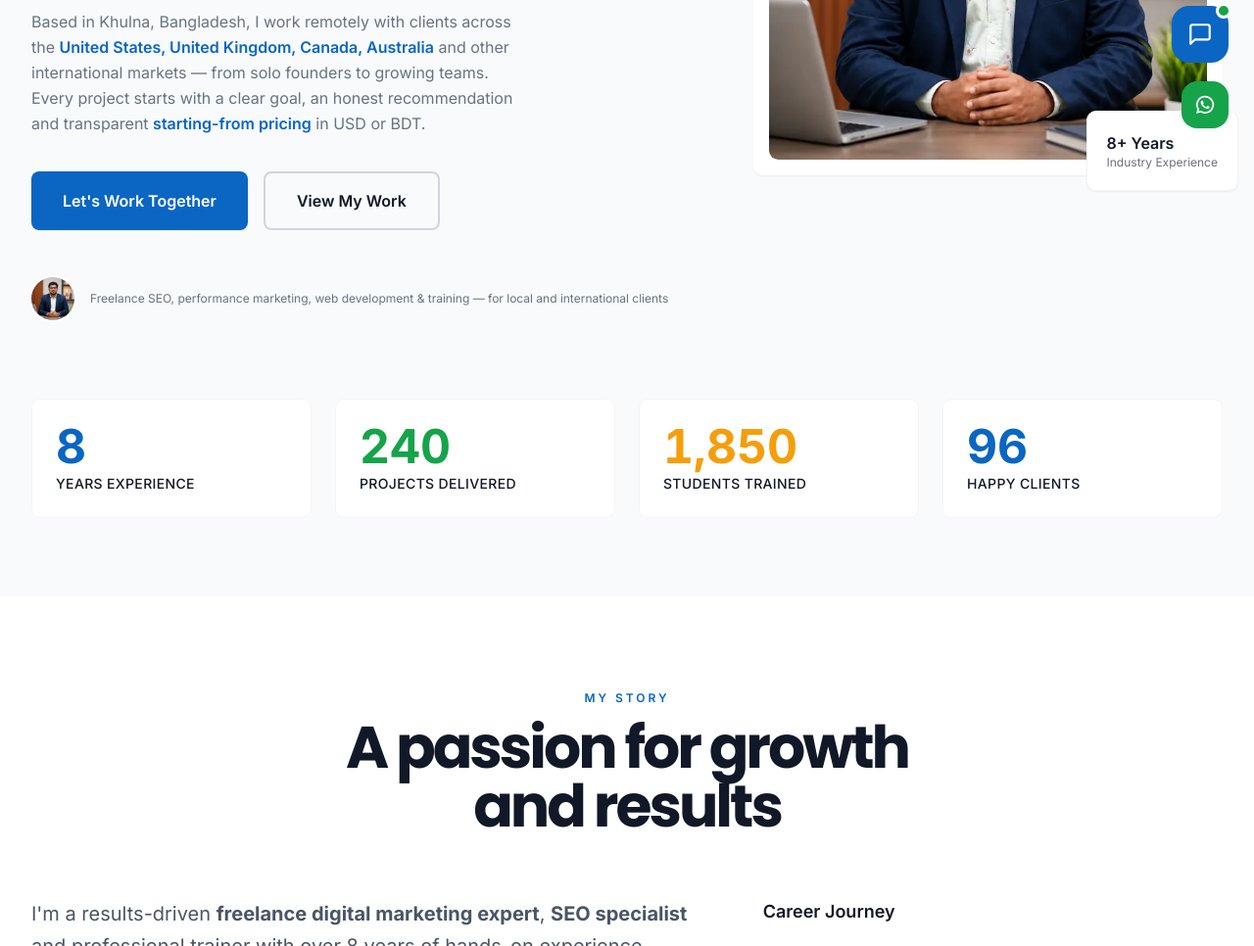
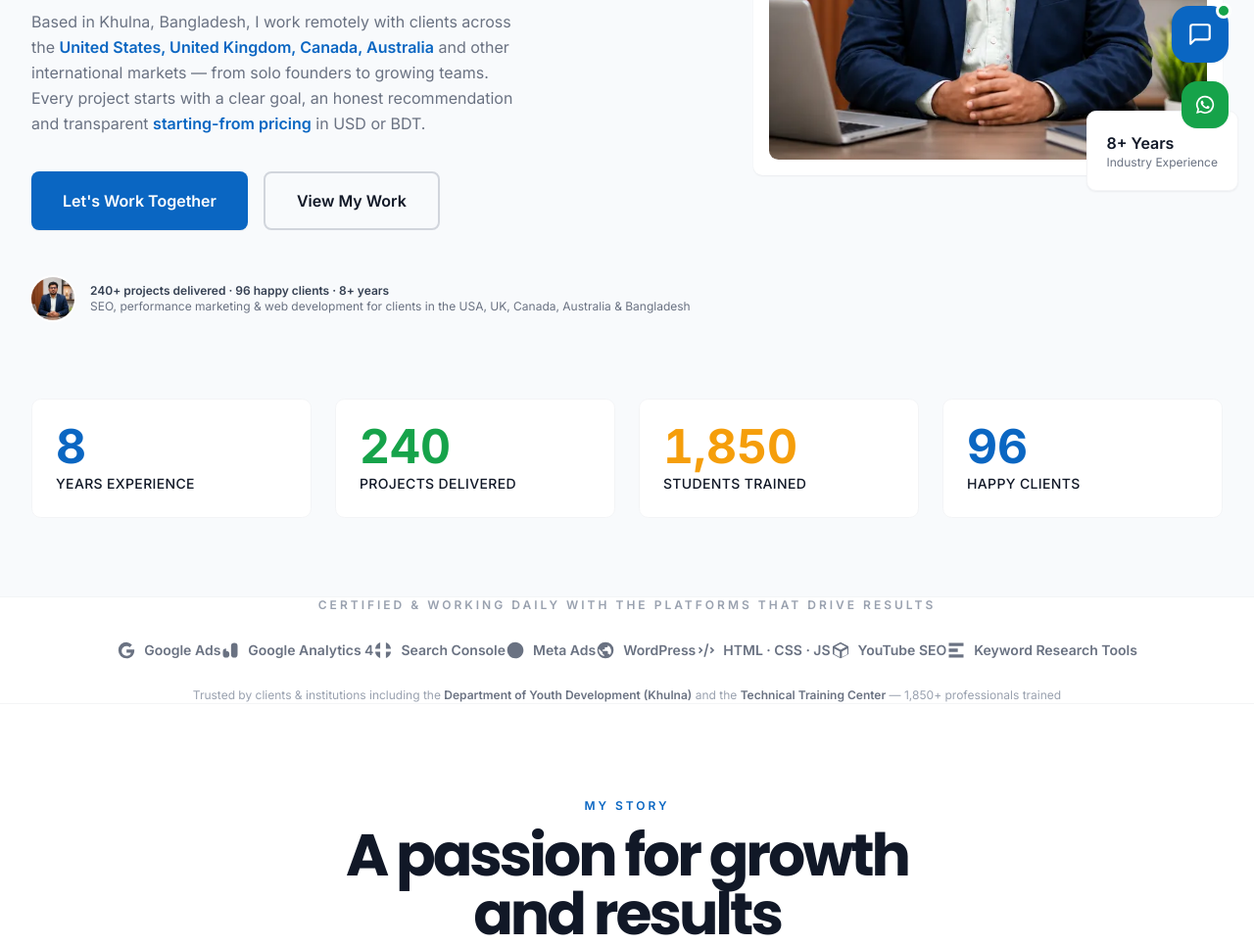
Before and after one commit to Prosengitkundu/prosengit-digital-marketing-portfolio, a plain HTML site: page index.html in a window 1280 px wide. Shown: the part 586-1552 px from the top of the page at 98% size. Drawn offline with Linux system fonts and the light colour scheme.

Commit message:
Boost homepage conversion: benefit-led hero, proof-point trust bar, tools/platforms trust strip, aggregate rating on testimonials, head cleanup
Co-authored-by: arena-agent <297053741+arena-agent@users.noreply.github.com>

```diff
--- a/index.html
+++ b/index.html
@@ -36,10 +36,6 @@
     <link rel="icon" type="image/svg+xml" href="/favicon.svg">
     <link rel="icon" type="image/png" sizes="32x32" href="/favicon-32.png">
     <link rel="apple-touch-icon" href="/apple-touch-icon.png">
-
-    <!-- Open Graph / Facebook -->
-
-    <!-- Twitter Card -->
 
     <!-- Schema.org JSON-LD -->
     <script type="application/ld+json">
@@ -151,7 +147,7 @@
                     </div>
 
                     <p class="max-w-lg text-xl text-gray-600 dark:text-gray-300 mb-5 leading-relaxed">
-                        I'm a freelance <strong>digital marketing expert</strong> and <strong>SEO specialist</strong> helping businesses grow with search optimization, Google &amp; Meta Ads, B2B lead generation and custom-coded websites.
+                        I help businesses <strong>get found on Google and turn clicks into customers</strong> — with international SEO, Google &amp; Meta Ads and fast, hand-coded websites working as one connected growth system.
                     </p>
                     <p class="max-w-lg text-base text-gray-500 dark:text-gray-400 mb-9 leading-relaxed">
                         Based in Khulna, Bangladesh, I work remotely with clients across the <a href="services.html" class="text-[#0A66C2] font-semibold">United States, United Kingdom, Canada, Australia</a> and other international markets — from solo founders to growing teams. Every project starts with a clear goal, an honest recommendation and transparent <a href="pricing.html" class="text-[#0A66C2] font-semibold">starting-from pricing</a> in USD or BDT.
@@ -173,7 +169,7 @@
                         <div class="w-11 h-11 rounded-full ring-2 ring-white overflow-hidden bg-gray-100">
                             <img src="assets/images/prosengit-kundu-professional-128.webp" onerror="this.onerror=null;this.src='https://images.pexels.com/photos/8217724/pexels-photo-8217724.jpeg?auto=compress&amp;cs=tinysrgb&amp;fit=crop&amp;w=96&amp;h=96';" alt="Prosengit Kundu — freelance SEO specialist and digital marketing expert" class="w-full h-full object-cover" width="96" height="96" loading="lazy" decoding="async">
                         </div>
-                        <div class="text-xs text-gray-500">Freelance SEO, performance marketing, web development &amp; training — for local and international clients</div>
+                        <div class="text-xs text-gray-500"><span class="font-semibold text-gray-700 dark:text-gray-300">240+ projects delivered · 96 happy clients · 8+ years</span><br>SEO, performance marketing &amp; web development for clients in the USA, UK, Canada, Australia &amp; Bangladesh</div>
                     </div>
                 </div>
 
@@ -227,6 +223,24 @@
                     <div class="text-sm font-medium mt-1 tracking-wide">HAPPY CLIENTS</div>
                 </div>
             </div>
+        </div>
+    </section>
+
+    <!-- TRUST STRIP: platforms & tools -->
+    <section aria-label="Platforms and tools I work with daily" class="bg-white dark:bg-gray-900 border-y border-gray-100 dark:border-gray-800">
+        <div class="max-w-screen-2xl mx-auto px-8 py-10">
+            <div class="text-center text-xs uppercase tracking-[3px] font-semibold text-gray-400 mb-7">Certified &amp; working daily with the platforms that drive results</div>
+            <div class="flex flex-wrap justify-center items-center gap-x-10 gap-y-5 text-gray-500 dark:text-gray-400">
+                <span class="inline-flex items-center gap-2 font-semibold text-sm"><svg class="w-5 h-5" viewBox="0 0 24 24" fill="currentColor" aria-hidden="true"><path d="M21.6 11.2h-9.4v3.7h5.4c-.5 2.5-2.6 3.9-5.4 3.9a6 6 0 1 1 0-12c1.5 0 2.9.6 3.9 1.5l2.8-2.8A9.9 9.9 0 0 0 12.2 2a10 10 0 1 0 0 20c5 0 9.6-3.6 9.6-10 0-.3 0-.5-.2-.8z"/></svg>Google Ads</span>
+                <span class="inline-flex items-center gap-2 font-semibold text-sm"><svg class="w-5 h-5" viewBox="0 0 24 24" fill="currentColor" aria-hidden="true"><path d="M17 3a4 4 0 0 0-4 4v10a4 4 0 1 0 8 0V7a4 4 0 0 0-4-4zM7 10a4 4 0 0 0-4 4v3a4 4 0 1 0 4-4z"/></svg>Google Analytics 4</span>
+                <span class="inline-flex items-center gap-2 font-semibold text-sm"><svg class="w-5 h-5" viewBox="0 0 24 24" fill="currentColor" aria-hidden="true"><path d="M15.5 2.3a10 10 0 0 1 6.2 7.9h-6.2zM8.5 2.3v7.9H2.3a10 10 0 0 1 6.2-7.9zM2.3 13.8h6.2v7.9a10 10 0 0 1-6.2-7.9zm13.2 7.9v-7.9h6.2a10 10 0 0 1-6.2 7.9z"/></svg>Search Console</span>
+                <span class="inline-flex items-center gap-2 font-semibold text-sm"><svg class="w-5 h-5" viewBox="0 0 24 24" fill="currentColor" aria-hidden="true"><path d="M12 2a10 10 0 1 0 0 20c5.5 0 10-4.5 10-10S17.5 2 12 2zm4.8 7.2c-.7-.5-1.6-.8-2.4-.7-1.3.1-2.3 1-3.1 2.2-.7-1-1.4-1.9-2.4-2.1a3.2 3.2 0 0 0-3.7 2.6 3.3 3.3 0 0 0 2.6 3.8c1.3.2 2.4-.6 3.4-1.9l.4-.6.4.6c.9 1.2 1.9 2 3.1 2 .3 0 .5 0 .8-.1a3.2 3.2 0 0 0 2.2-4 3 3 0 0 0-1.3-1.8z"/></svg>Meta Ads</span>
+                <span class="inline-flex items-center gap-2 font-semibold text-sm"><svg class="w-5 h-5" viewBox="0 0 24 24" fill="currentColor" aria-hidden="true"><path d="M12 2a10 10 0 1 0 0 20 10 10 0 0 0 0-20zM3.8 12c0-.6.1-1.3.2-1.9l4.5 4.5v.9c0 1 .8 1.9 1.9 1.9v1.8A8.2 8.2 0 0 1 3.8 12zm13.9 5.9a1.9 1.9 0 0 0-1.8-1.4h-.9v-2.7a.9.9 0 0 0-.9-.9H8.6v-1.8h1.8a.9.9 0 0 0 .9-.9V8.4h1.8c1 0 1.9-.8 1.9-1.9v-.4a8.2 8.2 0 0 1 2.7 11.8z"/></svg>WordPress</span>
+                <span class="inline-flex items-center gap-2 font-semibold text-sm"><svg class="w-5 h-5" viewBox="0 0 24 24" fill="currentColor" aria-hidden="true"><path d="M10 20l4-16h2l-4 16h-2zM5 8l4 4-4 4-1.4-1.4L6.2 12 3.6 9.4 5 8zm14 0l-1.4 1.4 2.6 2.6-2.6 2.6L19 16l4-4-4-4z"/></svg>HTML · CSS · JS</span>
+                <span class="inline-flex items-center gap-2 font-semibold text-sm"><svg class="w-5 h-5" viewBox="0 0 24 24" fill="currentColor" aria-hidden="true"><path d="M21.6 7.2L12 2 2.4 7.2v9.6L12 22l9.6-5.2V7.2zM12 4.3l6.7 3.6L12 11.5 5.3 7.9 12 4.3zm-7.7 5.5l6.7 3.6v6.9l-6.7-3.6V9.8zm9.4 10.5v-6.9l6.7-3.6v6.9l-6.7 3.6z"/></svg>YouTube SEO</span>
+                <span class="inline-flex items-center gap-2 font-semibold text-sm"><svg class="w-5 h-5" viewBox="0 0 24 24" fill="currentColor" aria-hidden="true"><path d="M3 3h18v4H3V3zm0 7h11v4H3v-4zm0 7h18v4H3v-4z"/></svg>Keyword Research Tools</span>
+            </div>
+            <div class="text-center mt-7 text-xs text-gray-400">Trusted by clients &amp; institutions including the <span class="font-semibold text-gray-500 dark:text-gray-300">Department of Youth Development (Khulna)</span> and the <span class="font-semibold text-gray-500 dark:text-gray-300">Technical Training Center</span> — 1,850+ professionals trained</div>
         </div>
     </section>
 
@@ -545,6 +559,7 @@
         <div class="max-w-3xl mx-auto text-center mb-12">
             <div class="text-xs font-semibold uppercase tracking-widest">CLIENT FEEDBACK</div>
             <h2 class="text-5xl heading-font font-bold tracking-tighter mt-3">What clients say</h2>
+            <div class="mt-4 inline-flex items-center gap-2 text-sm font-semibold"><span class="text-[#F59E0B] tracking-widest">★★★★★</span><span>Rated 5.0</span><span class="text-gray-400 font-normal">·</span><a href="testimonials.html" class="text-[#0A66C2]">9 published client &amp; learner reviews</a></div>
             <p class="text-gray-600 dark:text-gray-300 mt-4">Feedback from businesses and learners across SEO, ads, web development, lead generation and training — international and Bangladeshi clients.</p>
         </div>
         <div class="max-w-6xl mx-auto grid md:grid-cols-3 gap-6" id="home-testimonials"></div>
```
